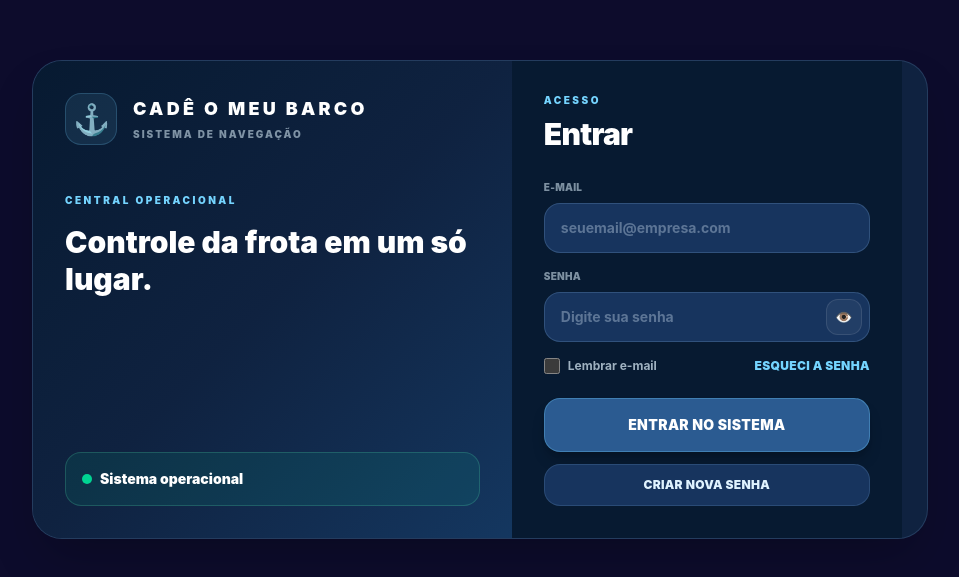
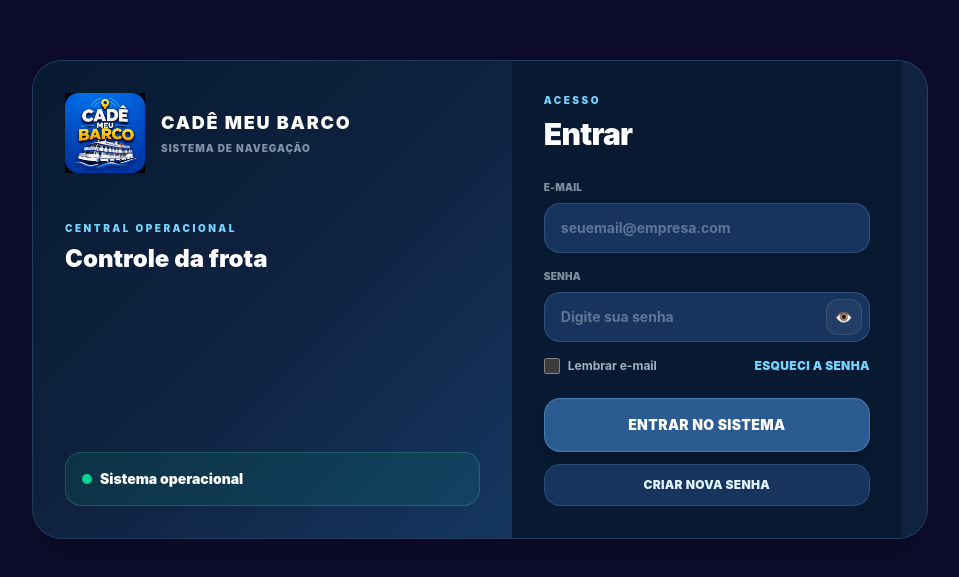
Before and after one commit to jandesson-moraes/sistema-navegacao, a React (Vite) app: page /login in a window 1280 px wide. Shown: the part 101-678 px from the top of the page, without its empty margins (160-1119 px from the left). Built offline with nearby package versions, Linux system fonts and the light colour scheme; no server answers.

Commit message:
atualização placas

```diff
--- a/src/components/Layout.tsx
+++ b/src/components/Layout.tsx
@@ -274,7 +274,9 @@ function MobileBottomItem({ item }: { item: MenuItem }) {
       aria-current={ativo ? "page" : undefined}
       className={[
         "relative flex min-w-0 flex-1 flex-col items-center justify-center rounded-2xl px-1 py-2 transition",
-        ativo ? "bg-sky-500/[0.16] text-sky-100" : "text-slate-300/70 active:bg-white/[0.08]",
+        ativo
+          ? "bg-sky-500/[0.16] text-sky-100"
+          : "text-slate-300/70 active:bg-white/[0.08]",
       ].join(" ")}
     >
       <span
@@ -456,19 +458,19 @@ export function Layout({ children }: { children: React.ReactNode }) {
   }
 
   return (
-    <div className="flex h-screen h-[100dvh] w-full overflow-hidden bg-[#000813] text-slate-900">
-      <aside className="hidden w-[275px] shrink-0 bg-[#061b32] text-white shadow-2xl md:flex md:flex-col">
+    <div className="flex h-screen w-full overflow-hidden bg-[#000813] text-slate-900">
+      <aside className="hidden w-68.75 shrink-0 bg-[#061b32] text-white shadow-2xl md:flex md:flex-col">
         <div className="px-6 pb-5 pt-6">
           <div className="flex items-center gap-3">
-            <div className="flex h-12 w-12 items-center justify-center rounded-2xl bg-white/[0.08] text-2xl text-sky-200 ring-1 ring-white/10">
-              ⚓
+            <div className="flex h-14 w-14 items-center justify-center rounded-2xl bg-white/8 text-2xl text-sky-200 ring-1 ring-white/10">
+              <img src="src/assets/logo_barco.png" alt="Logo" />
             </div>
 
             <div>
-              <h1 className="text-[12px] font-black uppercase tracking-[0.18em] text-white">
+              <h1 className="text-[12px] font-black uppercase tracking-widest text-white">
                 Cadê o Meu Barco
               </h1>
-              <p className="mt-0.5 text-[9px] font-bold uppercase tracking-[0.11em] text-sky-200/70">
+              <p className="mt-0.5 text-[9px] font-bold uppercase tracking-[0.10em] text-sky-200/70">
                 Sistema de Navegação
               </p>
             </div>
@@ -500,24 +502,6 @@ export function Layout({ children }: { children: React.ReactNode }) {
             </div>
           )}
         </nav>
-
-        <div className="mt-auto px-4 pb-3">
-          <div className="rounded-2xl border border-white/10 bg-white/[0.055] p-3 shadow-sm">
-            <div className="flex items-center gap-2">
-              <span className="h-2.5 w-2.5 rounded-full bg-emerald-400 shadow-[0_0_0_4px_rgba(52,211,153,0.12)]" />
-              <span className="text-[13px] font-black text-white">
-                Sistema Operacional
-              </span>
-            </div>
-            <p className="mt-1 text-[11px] font-medium text-slate-300/80">
-              Todos os serviços online
-            </p>
-          </div>
-
-          <p className="mt-4 text-center text-[11px] font-semibold text-slate-400/70">
-            Versão 1.1.1
-          </p>
-        </div>
       </aside>
 
       <div
@@ -553,7 +537,7 @@ export function Layout({ children }: { children: React.ReactNode }) {
                   <h1 className="truncate text-[12px] font-black uppercase tracking-[0.16em] text-white">
                     Cadê o Meu Barco
                   </h1>
-                  <p className="mt-0.5 truncate text-[10px] font-bold uppercase tracking-[0.09em] text-sky-200/70">
+                  <p className="mt-0.5 truncate text-[8px] font-bold uppercase tracking-[0.09em] text-sky-200/70">
                     Sistema de Navegação
                   </p>
                 </div>
--- a/src/pages/Login.tsx
+++ b/src/pages/Login.tsx
@@ -166,18 +166,18 @@ export default function Login() {
   return (
     <div className="flex min-h-screen items-center justify-center bg-[#0d0c2c] p-5 text-white">
       <div className="grid w-full max-w-4xl overflow-hidden rounded-[30px] border border-[#7ba6d4]/20 bg-[#0f2240] shadow-2xl lg:grid-cols-[0.95fr_390px]">
-        <section className="hidden bg-gradient-to-br from-[#071a31] via-[#0f2240] to-[#143760] p-8 text-white lg:flex lg:flex-col lg:justify-between">
+        <section className="hidden bg-linear-to-br from-[#071a31] via-[#0f2240] to-[#143760] p-8 text-white lg:flex lg:flex-col lg:justify-between">
           <div>
             <div className="flex items-center gap-4">
-              <div className="flex h-13 w-13 items-center justify-center rounded-2xl border border-sky-300/20 bg-sky-300/10 text-3xl text-sky-100">
-                ⚓
+              <div className="flex h-20 w-20 items-center justify-center rounded-6xl border border-none bg-sky-300/10 text-3xl text-sky-100">
+                <img src="src/assets/logo_barco.png" alt="Logo" />
               </div>
 
               <div>
-                <h1 className="text-lg font-black uppercase tracking-[0.18em]">
-                  Cadê o Meu Barco
+                <h1 className="text-lg font-black uppercase tracking-[0.10em]">
+                  Cadê Meu Barco
                 </h1>
-                <p className="mt-1 text-[10px] font-black uppercase tracking-[0.2em] text-sky-100/55">
+                <p className="mt-1 text-[10px] font-black uppercase tracking-[0.1em] text-sky-100/55">
                   Sistema de Navegação
                 </p>
               </div>
@@ -187,8 +187,8 @@ export default function Login() {
               <p className="text-[10px] font-black uppercase tracking-[0.25em] text-sky-300">
                 Central operacional
               </p>
-              <h2 className="mt-4 max-w-md text-3xl font-black leading-tight">
-                Controle da frota em um só lugar.
+              <h2 className="mt-2 max-w-md text-2xl font-black leading-tight">
+                Controle da frota
               </h2>
             </div>
           </div>
```
Also changed, not shown: src/assets/logo_barco.png.
